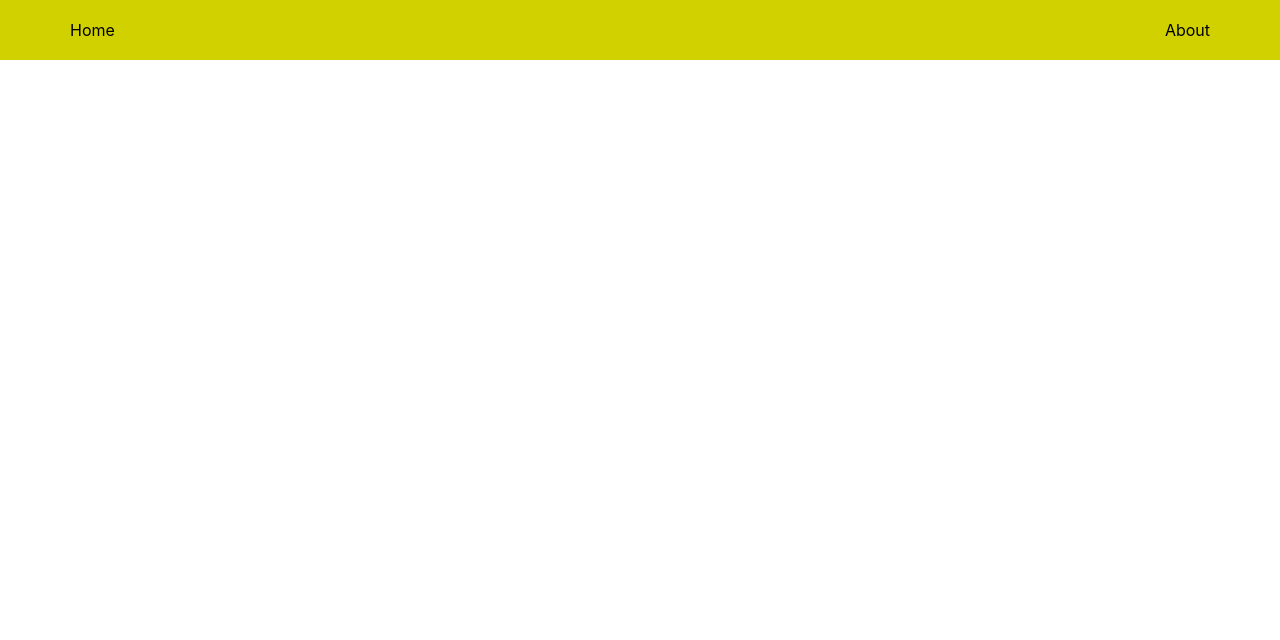
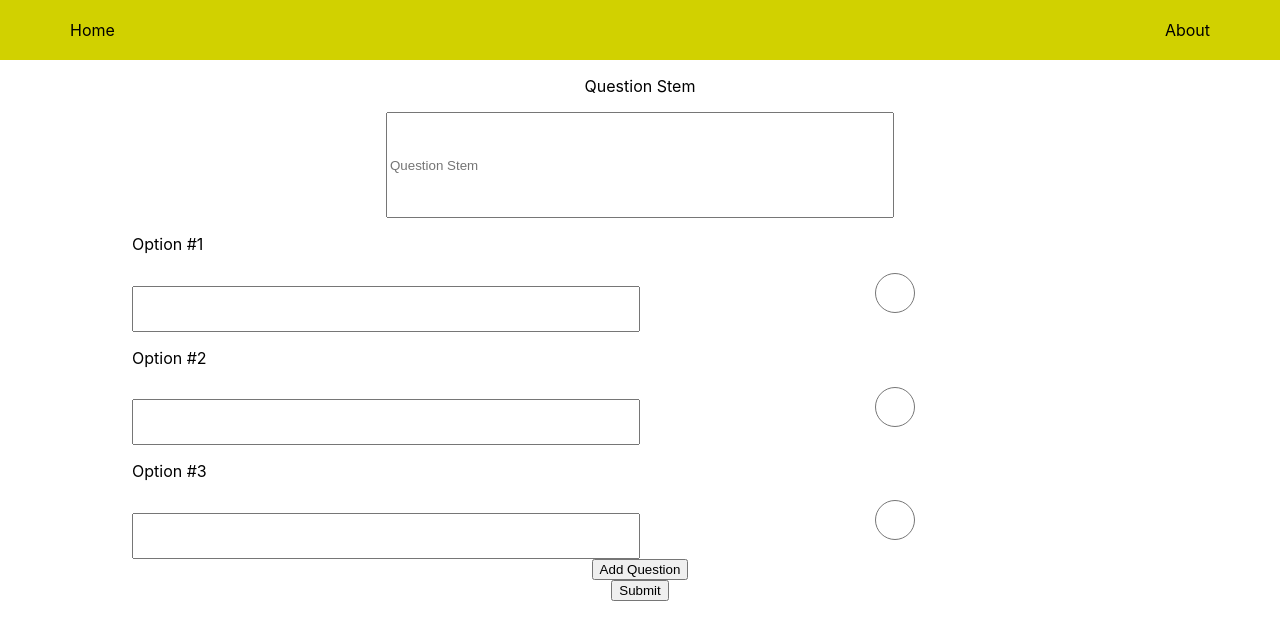
Before and after one commit to Fallenefc/questions-app, a React (Create React App) app in the folder client/: page /addQuestion in a window 1280 px wide. Shown: the top 640 px of the page. Built offline with nearby package versions, Linux system fonts and the light colour scheme; no server answers.

Commit message:
dashboard almost done, add question almost done

```diff
--- a/client/src/App.tsx
+++ b/client/src/App.tsx
@@ -8,6 +8,7 @@ import {
 } from "react-router-dom";
 import Dashboard from './Pages/Dashboard/Dashboard';
 import { getQuestions } from './Services/ApiClient';
+import AddQuestion from './Pages/AddQuestion/AddQuestion';
 
 function App() {
 
@@ -21,9 +22,9 @@ function App() {
     <Router>
     <Header />
     <Switch>
-      {/* <Route path='/:sumName'>
-       <SummonerInfo />
-      </Route> */}
+      <Route path='/addQuestion'>
+       <AddQuestion />
+      </Route>
       <Route exact path='/'>
         <Dashboard questionList={questionList}/>
       </Route>
--- a/client/src/Components/Question/Question.tsx
+++ b/client/src/Components/Question/Question.tsx
@@ -1,21 +1,46 @@
-import React, { ReactElement } from 'react'
+import React, { ReactElement, useState } from 'react'
 import { QuestionsInterface } from '../../Interfaces/Questions'
 
 interface Props {
-  question: QuestionsInterface;
+  question: QuestionsInterface | any;
+}
+
+interface Answer {
+  answer: boolean;
 }
 
 function Question({question}: Props): ReactElement {
+
+  const [selected, setSelected] = useState(null);
+  const [answered, setAnswered] = useState<Answer | null>(null);
+
+  const handleChange = (e: any) => {
+    setSelected(e.target.value);
+  }
+
+  const handleClick = () => {
+    if (selected == question.correct) {
+      console.log('This is the correct answer!')
+      setAnswered({answer: true})
+    }
+    else {
+      console.log('youre dumb ffs')
+      setAnswered({answer: false})
+    }
+  }
+
   return (
     <div>
       <div>{question.stem}</div>
       <ul>
-        <li>Option 1</li>
-        <li>Option 2</li>
-        <li>Option 3</li>
-        <li>Option 4</li>
-        <li>Option 5</li>
+        {question.options.map((option: QuestionsInterface, index:number) => {
+          return <li key={index}><input type='radio' name='question' value={index} onClick={handleChange}></input>{option}</li>
+        })}
       </ul>
+      <button onClick={handleClick}>Test</button>
+      {answered ? <div className='answer-comment'>
+        {answered.answer === true ? <p>Correct Answer!</p> : <p>Wrong Answer, try again</p>}
+      </div> : null}
     </div>
   )
 }
--- /dev/null
+++ b/client/src/Pages/AddQuestion/AddQuestion.tsx
@@ -0,0 +1,46 @@
+import React, { ReactElement, useState } from "react";
+import "./styles.css";
+
+export default function AddQuestion(): ReactElement {
+  const [options, setOptions] = useState(["", "", ""]);
+
+  const handleChange = (e: any, index: number): void => {
+    let stateCopy = [...options];
+    stateCopy[index] = e.target.value;
+    setOptions(stateCopy);
+    console.log(options);
+  };
+
+  const addAlternative = (e: any): void => {
+    e.preventDefault()
+    let newState = [...options]
+    newState.push('');
+    setOptions(newState)
+  }
+
+  return (
+    <div className="question-container">
+      <form className="question-form">
+        <p>Question Stem</p>
+        <input type="textarea" placeholder="Question Stem" id="question-stem" />
+        {options.map((option: string, index: number) => {
+          return (
+            <div>
+              <p>Option #{index + 1}</p>
+              <input
+                type="text"
+                value={options[index]}
+                onChange={(event) => {
+                  handleChange(event, index);
+                }}
+              ></input>
+              <input type='radio' name='correct' value={index}></input>
+            </div>
+          );
+        })}
+        <button onClick={addAlternative}>Add Question</button>
+        <button>Submit</button>
+      </form>
+    </div>
+  );
+}
--- /dev/null
+++ b/client/src/Pages/AddQuestion/styles.css
@@ -0,0 +1,15 @@
+.question-form {
+  display: flex;
+  flex-direction: column;
+  justify-content: center;
+  align-items: center;
+}
+
+.question-form input {
+  width: 500px;
+  height: 40px;
+}
+
+#question-stem {
+  height: 100px;
+}
--- a/client/src/Pages/Dashboard/Dashboard.tsx
+++ b/client/src/Pages/Dashboard/Dashboard.tsx
@@ -9,11 +9,15 @@ interface Props {
 
 export default function Dashboard({ questionList }: Props): ReactElement {
 
-  const [currentQuestion, setCurrentQuestion] = useState(0)
+  const [currentQuestion, setCurrentQuestion] = useState(3)
 
   useEffect(() => {
     console.log(questionList);
   });
+
+  const handleClick = (index: number) => {
+    setCurrentQuestion(index);
+  }
 
   return (
     <div className="dashboard-container">
@@ -23,7 +27,7 @@ export default function Dashboard({ questionList }: Props): ReactElement {
             questionList.map((question: QuestionsInterface, index: number) => {
               return (
                 <li key={question._id} className='list-element'>
-                  <div>Question {index}</div>
+                  <div onClick={() => handleClick(index)}>Question {index}</div>
                   <div className='done'></div>
                 </li>
               );
```
